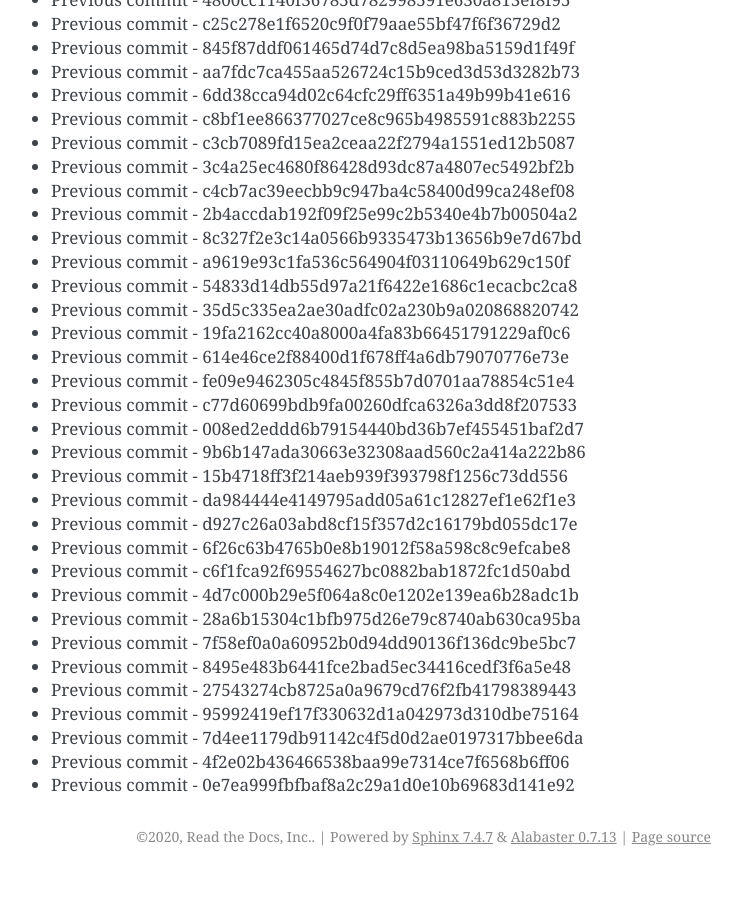
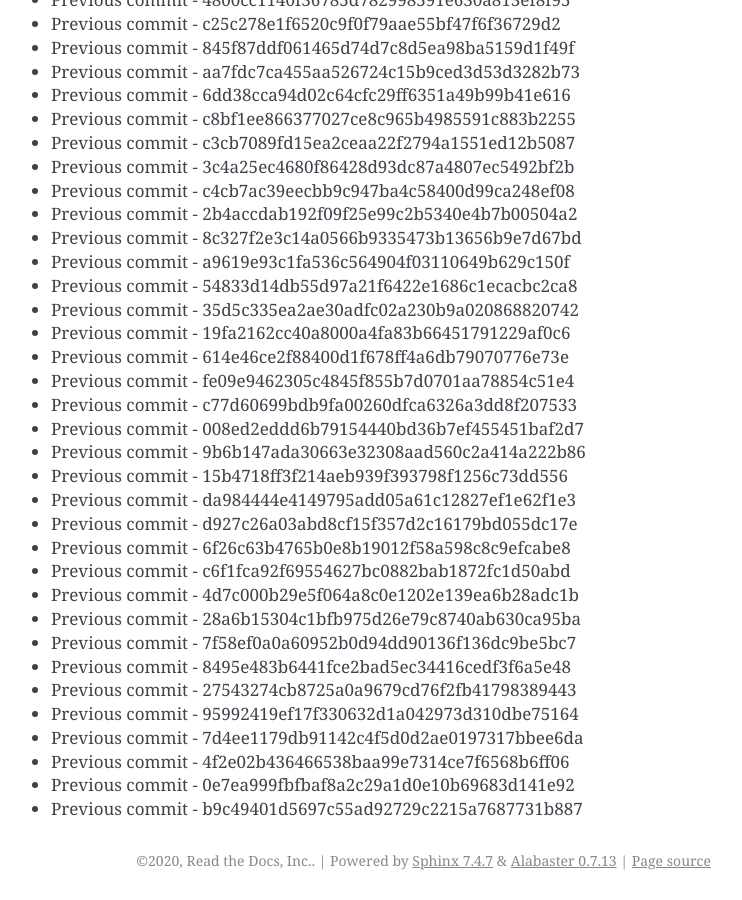
Before and after one commit to readthedocs/rtd-git-stresstest, a Sphinx documentation site: the page built from docs/updates.rst, in a window 1280 px wide and 900 px high, scrolled down 83992 px. Shown: the whole window, without its empty margins (399-1141 px from the left). Built offline with Sphinx 7.4.7, drawn with Linux system fonts in a browser that asks for light colours; before the commit the page ends 84868 px from its top, so only the background shows below that.

Commit message:
Generating commit from previous: b9c49401d5697c55ad92729c2215a7687731b887

```diff
--- a/docs/updates.rst
+++ b/docs/updates.rst
@@ -3561,3 +3561,4 @@ It can be tested for any performance characteristics.
 * Previous commit - 7d4ee1179db91142c4f5d0d2ae0197317bbee6da
 * Previous commit - 4f2e02b436466538baa99e7314ce7f6568b6ff06
 * Previous commit - 0e7ea999fbfbaf8a2c29a1d0e10b69683d141e92
+* Previous commit - b9c49401d5697c55ad92729c2215a7687731b887
```
